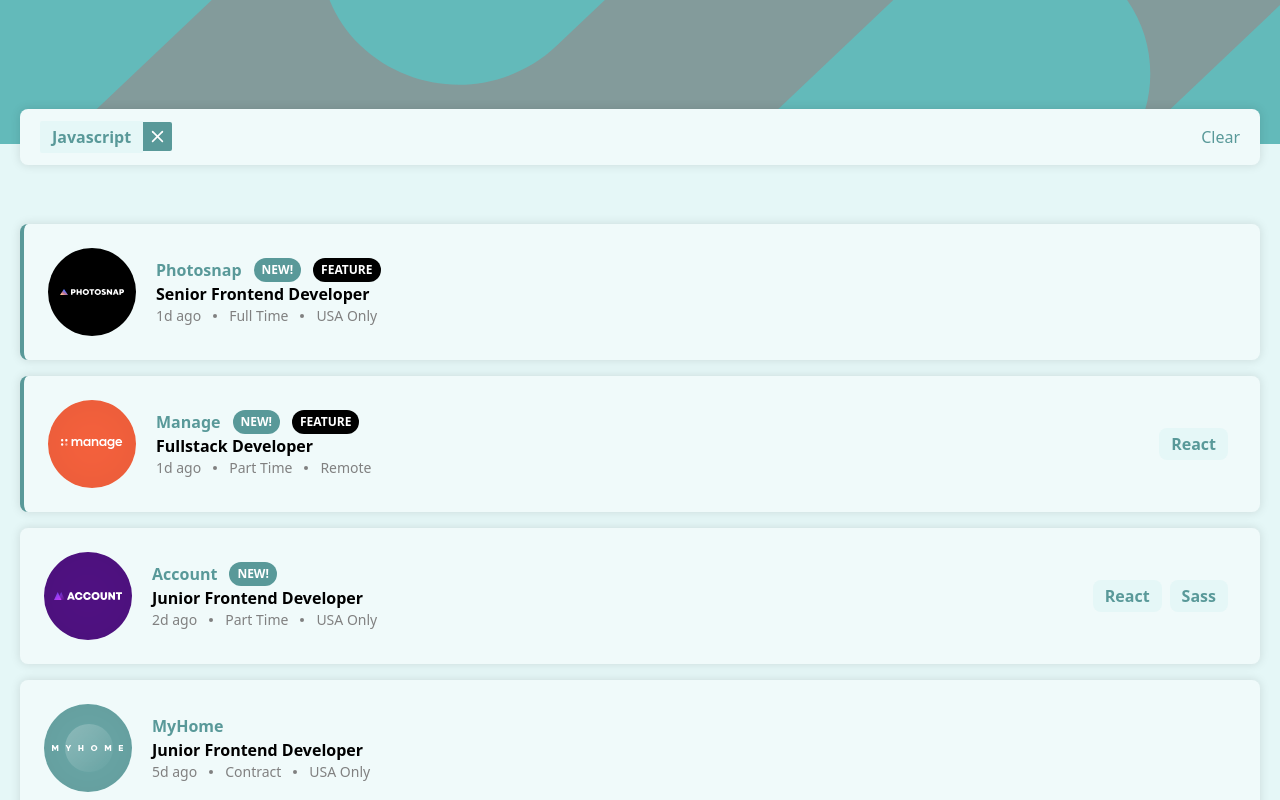
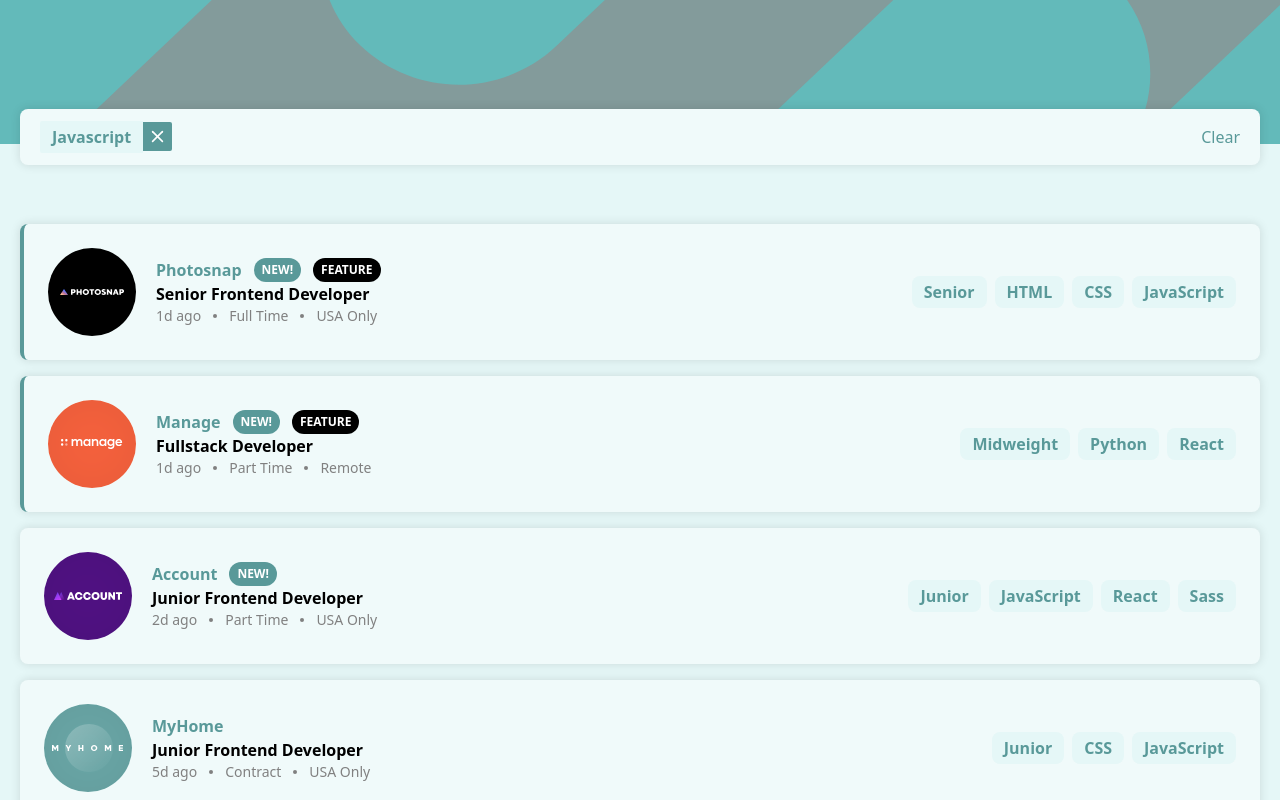
Before and after one commit to Stanislav453/static-job-listings, a React app: page / in a window 1280 px wide. Shown: the top 800 px of the page. Built offline with nearby package versions, Linux system fonts and the light colour scheme; the HTML template or start-up script is replaced by a standard one.

Commit message:
add other job criteria to list

```diff
--- a/src/components/JobsList.tsx
+++ b/src/components/JobsList.tsx
@@ -24,11 +24,16 @@
             contract,
             featured,
             location,
+            languages,
+            level,
             logo,
             position,
             postedAt,
             tools,
           } = job;
+
+          const jobSections = [level, ...languages, ...tools];
+
           return (
             <li
               key={index}
@@ -74,19 +79,18 @@
                 </div>
               </div>
               <ul className="flex gap-2 items-center border-t border-black py-5 sm:p-0 sm:border-none">
-                {tools.map((tool, index) => {
+                {jobSections.map((job, index) => {
                   return (
                     <li key={index}>
                       <button
-                        onClick={() => setList(tool)}
+                        onClick={() => setList(job)}
                         className=" py-1 px-3 text-main-font font-semibold rounded-lg bg-body-bg-color hover:text-second-font hover:bg-main-font transition ease-in-out duration-300"
                       >
-                        {tool}
+                        {job}
                       </button>
                     </li>
                   );
                 })}
-                <li></li>
               </ul>
             </li>
           );
```
